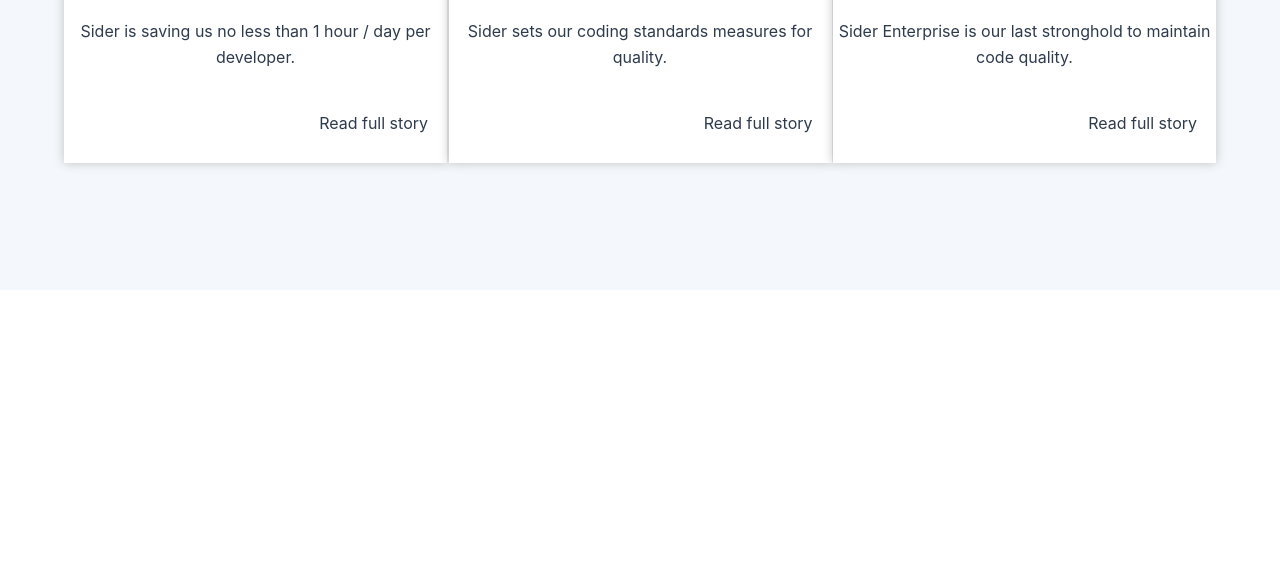
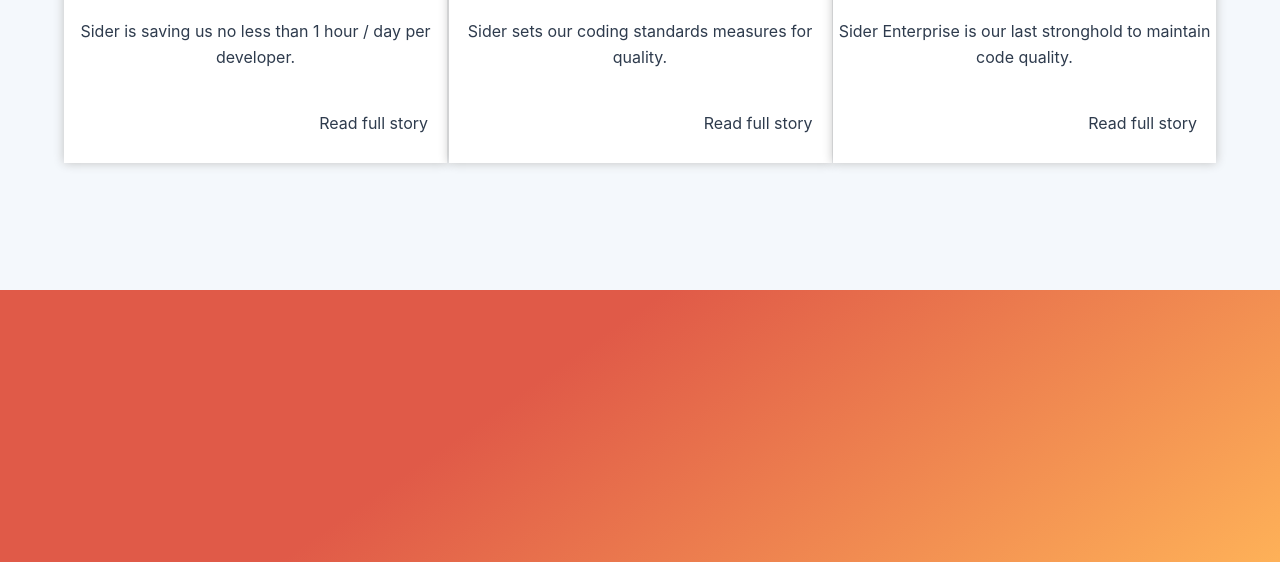
Before and after one commit to MuhammadUmer0/sider.review_mockup, a plain HTML site: page index.html in a window 1280 px wide. Shown: the part 2595-3157 px from the top of the page. Drawn offline with Linux system fonts and the light colour scheme.

Commit message:
[WIP] join content

```diff
--- a/style.css
+++ b/style.css
@@ -230,4 +230,11 @@
 .join{
   width: 100%;
   height: 272px;
+  display: flex;
+  justify-content: space-around;
+  align-items: center;
+  background-image: linear-gradient(145deg,#e05a48 40%,#feb158);
 }
+.join .content{
+
+}
```
